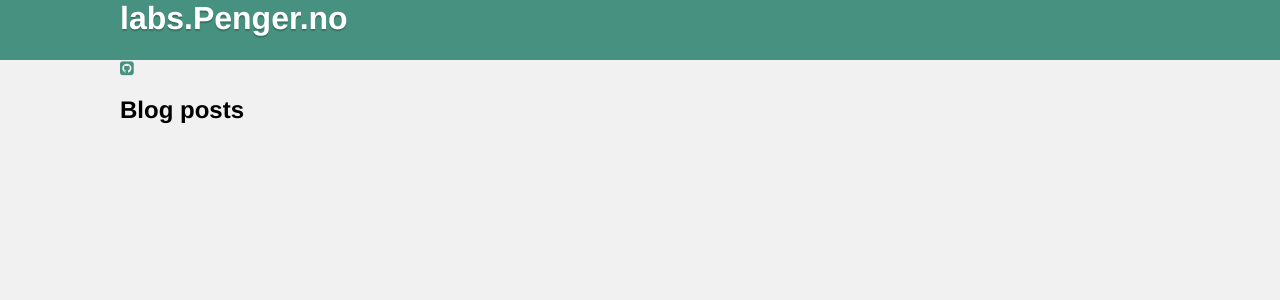
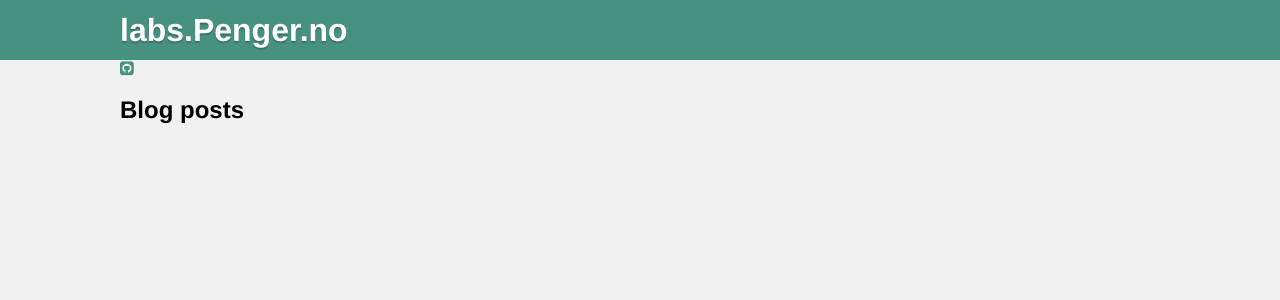
Before and after one commit to elacin/pengerno.github.io, a Jekyll site: the page built from index.html, in a window 1280 px wide. Shown: the top 300 px of the page. Built offline with Jekyll 4.4.1, drawn with Linux system fonts in a browser that asks for light colours; nearby versions of some CDN libraries.

Commit message:
in style

```diff
--- a/css/style.css
+++ b/css/style.css
@@ -12,7 +12,7 @@ body > header{
   background-color: #46917f;
 }
 
-body > header > h1{
+body > header h1{
   height: auto;
   line-height: 60px
 }
```
